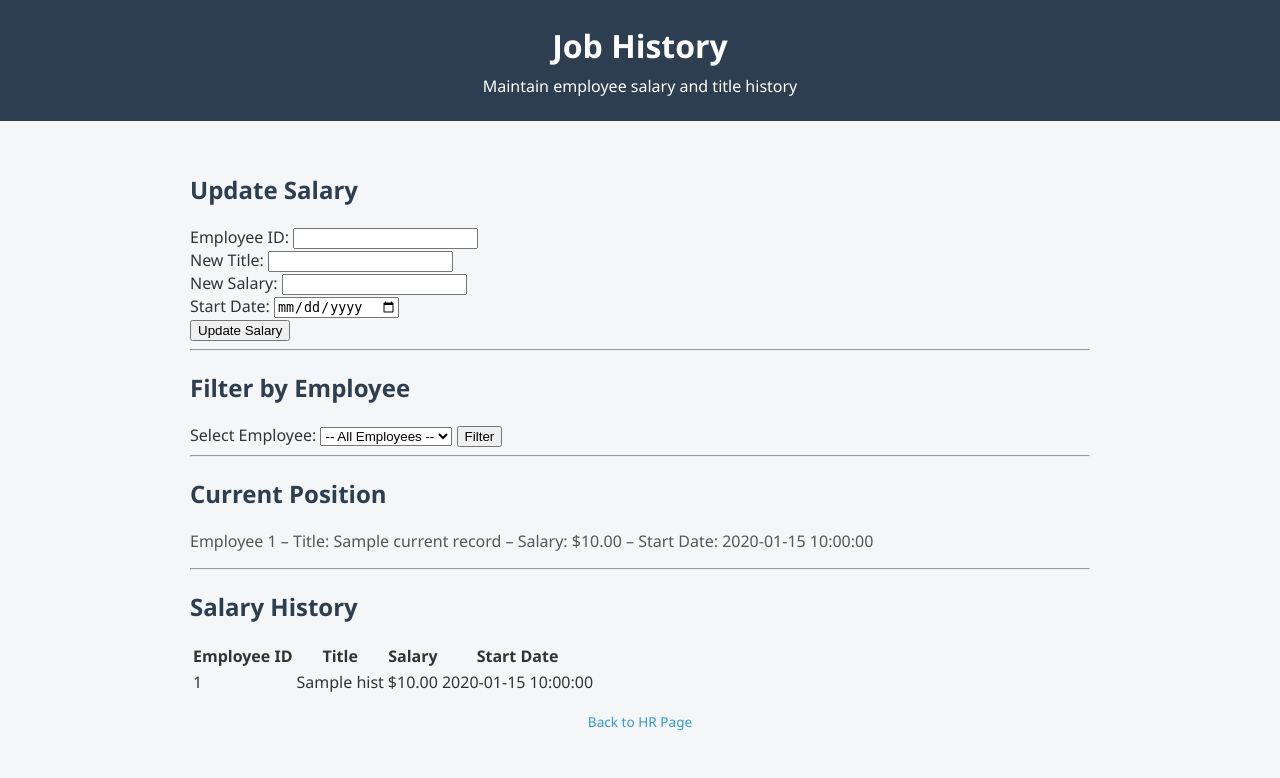
After one commit to DanaTryon/CS631_Final_Project, a FastAPI app: template app/templates/job_hist.html in a window 1280 px wide. The commit adds this page. Shown: the top 778 px of the page. Run offline with FastAPI, Linux system fonts and the light colour scheme; the template is opened without the code that fills it: most values are stand-ins (such as "Sample title", 1, 10 or a date in 2020).

Commit message:
added employee job history feature

```diff
--- a/app/main.py
+++ b/app/main.py
@@ -6,7 +6,7 @@ from fastapi.responses import HTMLResponse
 # Centralized imports
 from app.core.database import Base
 from app.core.templates import templates
-from app.routes import employees, payroll, tax, projects
+from app.routes import employees, payroll, tax, projects, job_hist
 import app.models  # Ensure models are registered
 
 # Print registered tables for verification
@@ -19,7 +19,7 @@ app.include_router(employees.router)
 app.include_router(payroll.router)
 app.include_router(tax.router)
 app.include_router(projects.router)
-
+app.include_router(job_hist.router)
 
 # Serve static files
 app.mount("/static", StaticFiles(directory="app/static"), name="static")
--- /dev/null
+++ b/app/templates/job_hist.html
@@ -0,0 +1,90 @@
+<!DOCTYPE html>
+<html lang="en">
+<head>
+  <meta charset="UTF-8" />
+  <title>Job History</title>
+  <link rel="stylesheet" href="{{ url_for('static', path='styles.css') }}">
+</head>
+<body>
+  <header>
+    <h1>Job History</h1>
+    <p>Maintain employee salary and title history</p>
+  </header>
+
+  <main>
+    <!-- Update Salary Form -->
+    <h2>Update Salary</h2>
+    <form method="post" action="/update_salary">
+      <label>Employee ID:</label>
+      <input type="number" name="emp_id" required><br>
+
+      <label>New Title:</label>
+      <input type="text" name="title" required><br>
+
+      <label>New Salary:</label>
+      <input type="number" step="0.01" name="salary" required><br>
+
+      <label>Start Date:</label>
+      <input type="date" name="start_date" required><br>
+
+      <button type="submit">Update Salary</button>
+    </form>
+
+    <hr>
+
+    <!-- Filter by Employee -->
+    <h2>Filter by Employee</h2>
+    <form method="get" action="/job_hist">
+      <label>Select Employee:</label>
+      <select name="emp_id">
+        <option value="">-- All Employees --</option>
+        {% for emp in employees %}
+          <option value="{{ emp.EmpID }}" {% if selected_emp == emp.EmpID %}selected{% endif %}>
+            {{ emp.EmpID }} – {{ emp.FirstName }} {{ emp.LastName }}
+          </option>
+        {% endfor %}
+      </select>
+      <button type="submit">Filter</button>
+    </form>
+
+    <hr>
+
+    <!-- Current Position (only shown when filtered by employee) -->
+    {% if current_record %}
+      <h2>Current Position</h2>
+      <p>
+        Employee {{ current_record.EmpID }} –
+        Title: {{ current_record.Title }} –
+        Salary: ${{ "%.2f"|format(current_record.Salary) }} –
+        Start Date: {{ current_record.StartDate }}
+      </p>
+      <hr>
+    {% endif %}
+
+    <!-- Salary History Table -->
+    <h2>Salary History</h2>
+    <table>
+      <tr>
+        <th>Employee ID</th>
+        <th>Title</th>
+        <th>Salary</th>
+        <th>Start Date</th>
+      </tr>
+      {% for hist in job_histories %}
+        <tr>
+          <td>{{ hist.EmpID }}</td>
+          <td>{{ hist.Title }}</td>
+          <td>${{ "%.2f"|format(hist.Salary) }}</td>
+          <td>{{ hist.StartDate }}</td>
+        </tr>
+      {% else %}
+        <tr><td colspan="4">No salary history yet.</td></tr>
+      {% endfor %}
+    </table>
+
+    <footer>
+      <a href="/hr">Back to HR Page</a>
+    </footer>
+  </main>
+</body>
+</html>
```
Also changed, not shown: app/routes/job_hist.py (added, +77 -0 lines), app/routes/projects.py (+50 -34 lines), app/templates/hr.html (+7 -1 lines), app/templates/projects.html (+7 -7 lines), tests/integration/test_job_hist_routes.py (added, +53 -0 lines), tests/unit/test_job_hist_route.py (added, +51 -0 lines), readme.md.
